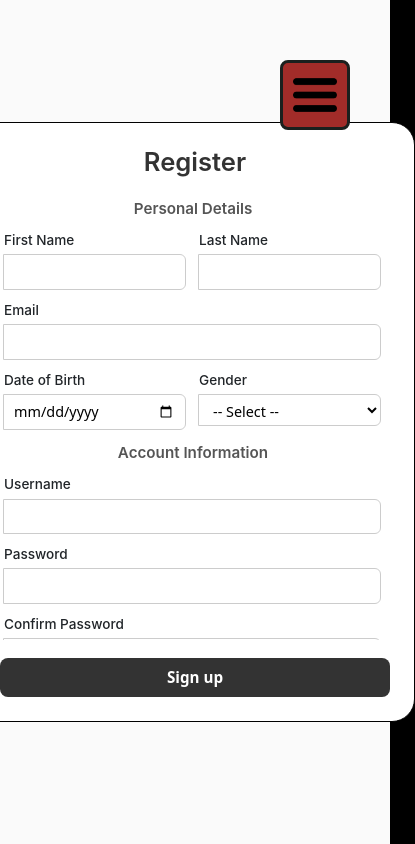
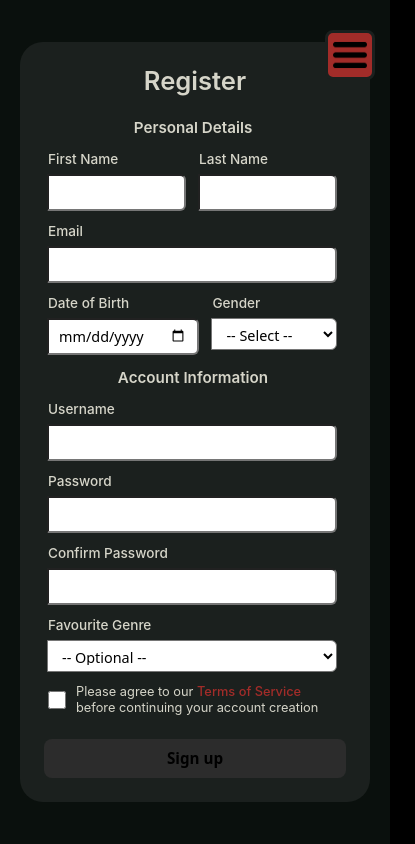
Before and after one commit to ab-21-au/cos30043-assignment, a Vue app in the folder cos30043-groupAssignment/: page /sign-up in a window 390 px wide. Shown: the top 844 px of the page, 415 px wide, since content can reach past the window. Built offline with nearby package versions, Linux system fonts and the light colour scheme; no server answers; a web font is replaced by a local one.

Commit message:
Fix Style for SignUp / SIgn In pages
Update styling

```diff
--- a/cos30043-groupAssignment/src/components/ContactUs.vue
+++ b/cos30043-groupAssignment/src/components/ContactUs.vue
@@ -117,13 +117,16 @@ export default {
 <style>
 /*ContactUs.Vue*/
 /*Phone (default)*/
-@media (min-width: 320px) {
+@media (max-width: 480px) {
   .contactus-container {
     border: 1px solid var(--border);
     border-radius: 25px;
     padding: 20px;
     width: 90%;
-    max-width: 250px;
+    max-width: 100%;
+    min-height: unset;
+    height: auto;
+    max-height: unset;
     margin: 0 auto;
     background-color: var(--bg-form);
     box-shadow: var(--shadow);
@@ -176,6 +179,14 @@ export default {
 }
 
 /* Contact Us -- Laptop view*/
+@media(max-width: 480px) {
+  .figma-signup-form {
+    width: 100%;
+    min-width: unset;
+    height: auto;
+    max-height: unset;
+  }
+}
 @media (min-width: 1024px) {
   .contactus-container {
     border: 1px solid var(--border);
--- a/cos30043-groupAssignment/src/components/SignIn.vue
+++ b/cos30043-groupAssignment/src/components/SignIn.vue
@@ -36,7 +36,7 @@
   justify-content: center;
   align-items: center;
   height: 100vh;
-  background-color: #fafafa;
+  background-color: var(--bg-primary);
 }
 
 .figma-login-form {
@@ -53,14 +53,15 @@
   min-width: 320px;
   height: 355px;
 
-  background: #FFFFFF;
-  border: 1px solid #000000;
+  background: var(--bg-form);
+  border: 1px solid var(--border);
   border-radius: 23px;
 }
 
 .input-group {
   display: flex;
   flex-direction: column;
+  color: var(--text-primary);
   width: 100%;
   gap: 6px;
 }
@@ -68,19 +69,28 @@
 .input-group input {
   width: 100%;
   padding: 8px 12px;
-  border: 1px solid #ccc;
-  border-radius: 6px;
+  background-color: var(--bg-input);
+  color: black;
+  border: 1px solid var(--bg-carousel-btn);
+  border-bottom-left-radius: 6px;
+  border-bottom-right-radius: 6px;
+  border-top-left-radius: 6px;
+  border-top-right-radius: 6px;
 }
 
 .signin-btn {
   width: 100%;
   padding: 10px;
-  background-color: #333;
-  color: white;
+  background-color: var(--bg-search-wrapper);
+  color: var(--bg-header);
   border: none;
   border-radius: 8px;
   cursor: pointer;
   font-weight: 600;
+}
+
+.signin-btn:hover {
+  background-color: var(--accent);
 }
 
 
@@ -89,12 +99,12 @@
   text-align: center;
   font-family: 'Inter', sans-serif;
   font-size: 0.9rem;
-  color: #555;
+  color: var(--color-hero-content);
   margin-top: -8px;
 }
 
 .register-link {
-  color: #0066cc;
+  color: var(--accent);
   text-decoration: none;
   font-weight: 500;
 }
@@ -108,7 +118,7 @@
 }
 
 .form-error {
-  color: #c00;
+  color: var(--rot-hover);
   font-size: 0.85rem;
   width: 100%;
   text-align: center;
--- a/cos30043-groupAssignment/src/components/SignUp.vue
+++ b/cos30043-groupAssignment/src/components/SignUp.vue
@@ -94,7 +94,7 @@
   min-height: 100vh;
   padding: 20px;
   box-sizing: border-box;
-  background-color: #fafafa;
+  background-color: var(--bg-primary);
 }
 
 .figma-signup-form {
@@ -109,8 +109,8 @@
   min-width: 440px;
   height: 600px;
   max-height: calc(100vh - 40px);
-  background: #FFFFFF;
-  border: 1px solid #000000;
+  background: var(--bg-form);
+  border: 1px solid var(--border);
   border-radius: 23px;
 }
 
@@ -119,7 +119,7 @@
   font-size: 1.6rem;
   font-weight: 600;
   margin: 0 0 2px 0;
-  color: #333;
+  color: var(--text-primary);
   width: 100%;
   text-align: center;
   flex-shrink: 0;
@@ -130,7 +130,7 @@
   font-size: 0.95rem;
   font-weight: 600;
   margin: 4px 0 2px 0;
-  color: #555;
+  color: var(--text-primary);
   width: 100%;
 }
 
@@ -162,26 +162,30 @@
 .input-group label {
   font-family: 'Inter', sans-serif;
   font-size: 0.85rem;
+  color: var(--text-primary);
   font-weight: 500;
 }
 
 .input-group input, .figma-select {
   width: 100%;
   padding: 6px 10px;
-  border: 1px solid #ccc;
+  background-color: var(--bg-input);
+  color: black;
   border-radius: 6px;
   box-sizing: border-box;
   font-size: 0.9rem;
 }
 
 .figma-select {
-  background-color: white;
+  background-color: var(--bg-input);
+  color: black;
   height: 32px;
 }
 
 .checkbox-group {
   display: flex;
   align-items: center;
+  border-radius: 25px;
   gap: 10px;
   width: 100%;
   margin-top: 2px;
@@ -200,13 +204,13 @@
   font-family: 'Inter', sans-serif;
   font-size: 0.8rem;
   line-height: 1.3;
-  color: #555;
+  color: var(--text-primary);
   cursor: pointer;
   user-select: none;
 }
 
 .terms-link {
-  color: #0066cc;
+  color: var(--accent);
   text-decoration: none;
   font-weight: 500;
 }
@@ -218,8 +222,8 @@
 .signup-btn {
   width: 100%;
   padding: 8px;
-  background-color: #333;
-  color: white;
+  background-color: var(--bg-search-wrapper);
+  color: var(--bg-header);
   border: none;
   border-radius: 8px;
   cursor: pointer;
@@ -230,11 +234,11 @@
 }
 
 .signup-btn:hover {
-  background-color: #444;
+  background-color: var(--accent);
 }
 
 .form-error {
-  color: #c00;
+  color: var(--rot-hover);
   font-size: 0.8rem;
   margin: 0;
   width: 100%;
@@ -243,7 +247,7 @@
 }
 
 .form-success {
-  color: #090;
+  color: var(--rot-critic);
   font-size: 0.8rem;
   margin: 0;
   width: 100%;
@@ -251,18 +255,12 @@
   flex-shrink: 0;
 }
 
-@media screen and (max-height: 640px) {
-  #centered-box {
-    align-items: flex-start;
-    padding: 10px;
-  }
+@media(max-width: 480px) {
   .figma-signup-form {
+    width: 100%;
+    min-width: unset;
     height: auto;
-    max-height: none;
-  }
-  .form-scroll-container {
-    overflow-y: visible;
-    flex-grow: 0;
+    max-height: unset;
   }
 }
 </style>
```
Also changed, not shown: cos30043-groupAssignment/src/style.css (+3 -5 lines).
